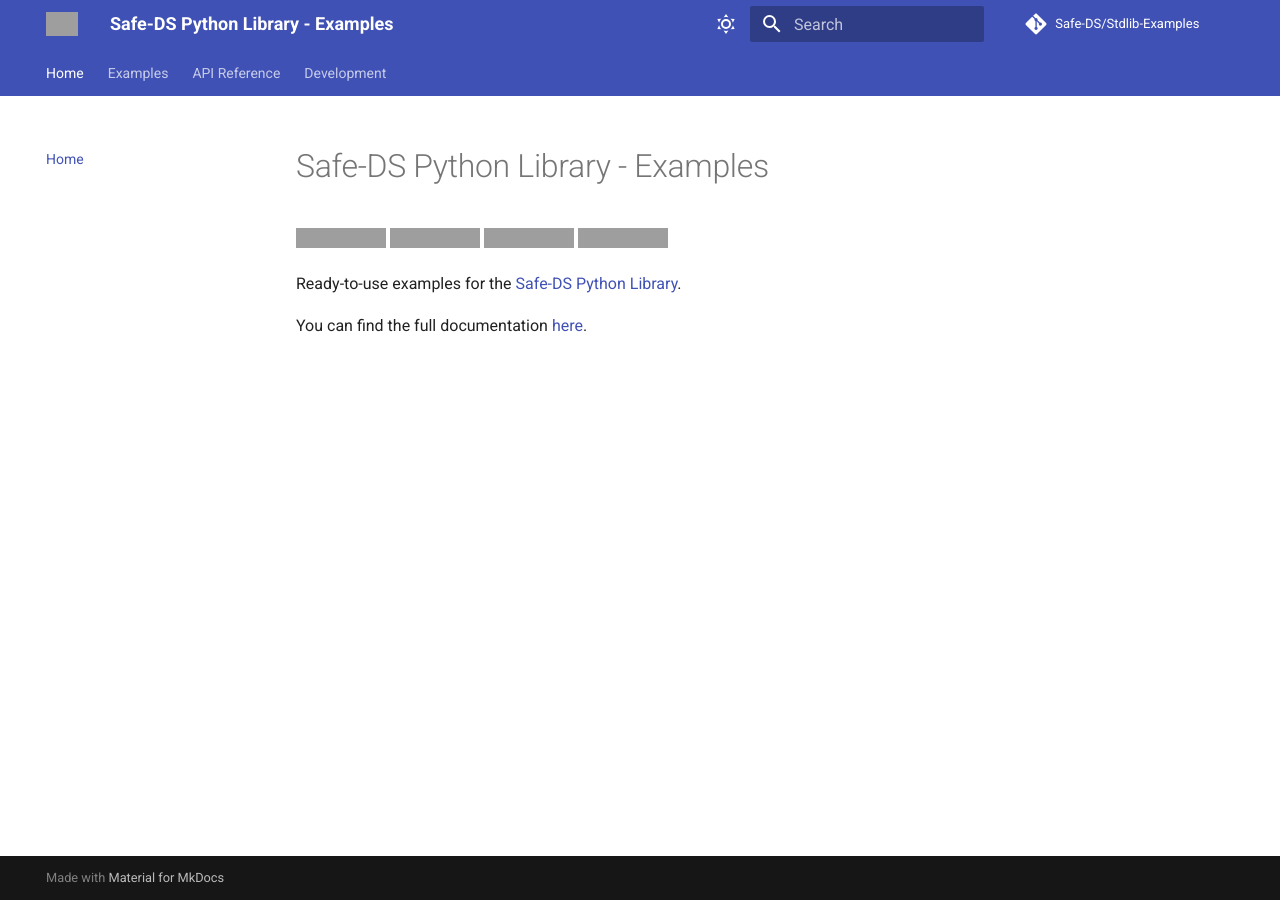
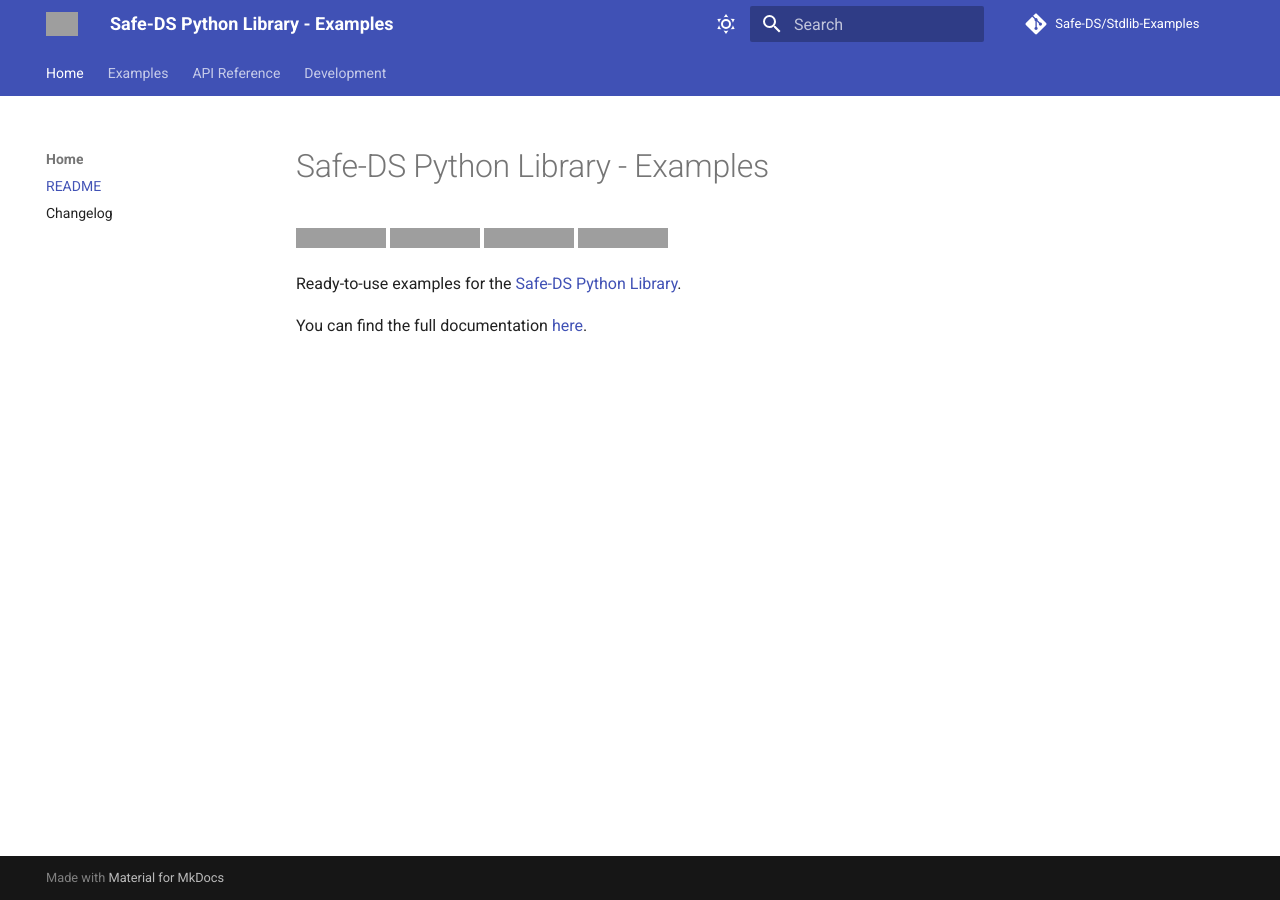
Before and after one commit to Safe-DS/Datasets, an MkDocs documentation site: the page built from docs/README.md, in a window 1280 px wide. Built offline with MkDocs 1.6.1 and Material for MkDocs 9.7.7, drawn with Linux system fonts in a browser that asks for light colours; comment, search, counter and statistics services are not loaded; grey boxes are pictures that could not be loaded.

Commit message:
docs: link to changelog (#19)
### Summary of Changes

* Add changelog to navigation of documentation

```diff
--- a/mkdocs.yml
+++ b/mkdocs.yml
@@ -3,7 +3,9 @@
 repo_name: Safe-DS/Stdlib-Examples
 
 nav:
-  - Home: README.md
+  - Home:
+    - README: README.md
+    - Changelog: CHANGELOG.md
   - Examples:
     - Titanic: examples/titanic.md
   - API Reference: reference/
```
